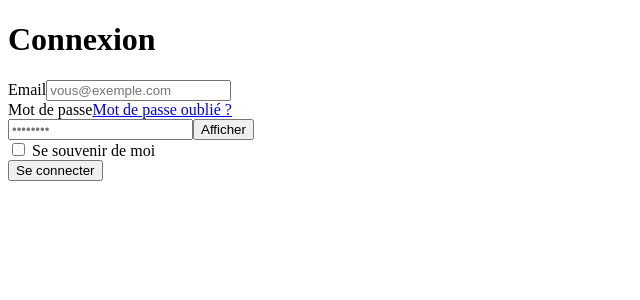
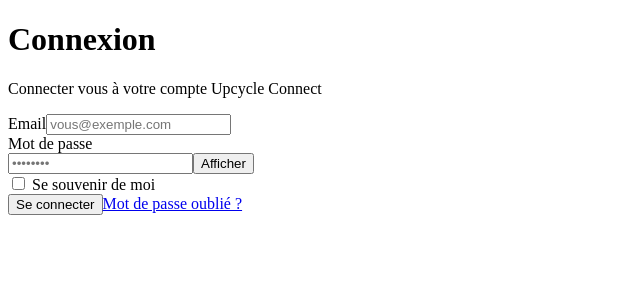
Before and after one commit to UpcycleConnect-gpr3/vuejs_auth_frontend, a Vue app: page /auth/login in a window 1280 px wide. Shown: the top 300 px of the page, without its empty margins (0-640 px from the left). Built offline with nearby package versions, Linux system fonts and the light colour scheme; no server answers; the HTML template or start-up script is replaced by a standard one.

Commit message:
feat(css): update page

```diff
--- a/src/pages/auth/ForgotPage.vue
+++ b/src/pages/auth/ForgotPage.vue
@@ -12,23 +12,24 @@
 </script>
 
 <template>
-    <div class="forgot-password-page">
-        <div class="forgot-password-card">
-            <h1>Mot de passe oublié</h1>
+  <main class="layout-flex layout-columns layout-items-center layout-gap-large">
+    <hgroup>
+      <h1 class="semibold center">Mot de passe oublié</h1>
       <p>Entrez votre adresse email pour recevoir un lien de réinitialisation.</p>
+    </hgroup>
 
-            <div v-if="submitted">
+    <div v-if="submitted" class="layout-small">
       <p>
         Un email a été envoyé à <strong>{{ form.email }}</strong
         >.
       </p>
-                <a href="/login">Retour à la connexion</a>
     </div>
 
-            <form v-else @submit.prevent="handleForgotPassword">
+    <form v-else @submit.prevent="handleForgotPassword" class="layout-small">
       <div class="form-group">
         <label for="email">Email</label>
         <input
+          class="primary medium"
           id="email"
           v-model="form.email"
           type="email"
@@ -37,12 +38,8 @@
         />
       </div>
 
-                <button type="submit">Envoyer le lien</button>
-
-                <div>
-                    <a href="/login">Retour à la connexion</a>
-                </div>
+      <button class="primary medium" type="submit">Envoyer le lien</button>
+      <router-link class="ghost" to="login">Retour à la connexion</router-link>
     </form>
-        </div>
-    </div>
+  </main>
 </template>
--- a/src/pages/auth/LoginPage.vue
+++ b/src/pages/auth/LoginPage.vue
@@ -1,6 +1,5 @@
 <script setup lang="ts">
 import { ref, reactive } from 'vue'
-import api from '@/services/api.ts'
 import type { AuthCredentials } from '@/types/auth.ts'
 import { useAuthStore } from '@/stores/auth.ts'
 
@@ -13,36 +12,40 @@
 })
 
 async function handleLogin() {
-  console.log('form:', form)
-
   await authStore.login(form)
 }
 </script>
 
 <template>
-  <div class="login-page">
-    <div class="login-card">
-      <h1>Connexion</h1>
+  <main class="layout-flex layout-columns layout-items-center layout-gap-large">
+    <hgroup>
+      <h1 class="semibold center">Connexion</h1>
+      <p class="small">Connecter vous à votre compte Upcycle Connect</p>
+    </hgroup>
 
-      <form @submit.prevent="handleLogin">
+    <form @submit.prevent="handleLogin" class="layout-small">
       <div class="form-group">
         <label for="email">Email</label>
-          <input id="email" v-model="form.email" type="email" placeholder="vous@exemple.com" />
+        <input
+          class="primary medium full-width"
+          id="email"
+          v-model="form.email"
+          type="email"
+          placeholder="vous@exemple.com"
+        />
       </div>
 
       <div class="form-group">
-          <div class="label-row">
         <label for="password">Mot de passe</label>
-            <router-link to="forgot-password">Mot de passe oublié ?</router-link>
-          </div>
-          <div class="password-wrapper">
+        <div class="form-group inline">
           <input
+            class="primary medium full-width"
             id="password"
             v-model="form.password"
             :type="showPassword ? 'text' : 'password'"
             placeholder="••••••••"
           />
-            <button type="button" @click="showPassword = !showPassword">
+          <button class="primary medium" type="button" @click="showPassword = !showPassword">
             {{ showPassword ? 'Masquer' : 'Afficher' }}
           </button>
         </div>
@@ -50,13 +53,13 @@
 
       <div class="form-group">
         <label>
-            <input type="checkbox" v-model="form.rememberMe" />
+          <input type="checkbox" />
           Se souvenir de moi
         </label>
       </div>
 
-        <button type="submit">Se connecter</button>
+      <button class="primary medium" type="submit">Se connecter</button>
+      <router-link class="ghost" to="forgot-password">Mot de passe oublié ?</router-link>
     </form>
-    </div>
-  </div>
+  </main>
 </template>
```
Lines whose indentation alone changed are shown as unchanged.
